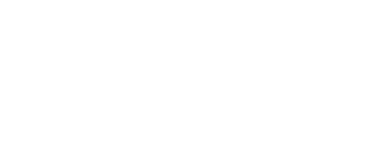
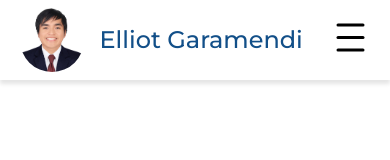
Before and after one commit to elliotgaramendi/portfolio, a plain HTML site: page index.html in a window 390 px wide. Drawn offline with nearby package versions, Linux system fonts and the light colour scheme.

Commit message:
Cabecera Barra de navegación con flexbox

```diff
--- /dev/null
+++ b/css/index.css
@@ -0,0 +1,137 @@
+:root {
+  --theme-color: white;
+  --primary-color: #124f88;
+  --secundary-color: #f7c331;
+  --text-color: black;
+  --text-color-inverse: white;
+  --navbar-shadow-color: #e5e5e5;
+  --menu-mobile-background-color: #3a4460;
+}
+
+.body {
+  font-family: 'Montserrat', sans-serif;
+  background-color: var(--theme-color);
+  color: var(--text-color);
+}
+
+.header {
+  position: fixed;
+  box-shadow: 0 0.25rem 0.25rem var(--navbar-shadow-color);
+  top: 0;
+  left: 0;
+  background-color: var(--theme-color);
+  width: 100%;
+}
+
+.nav {
+  display: flex;
+  justify-content: space-between;
+  padding: 0.5rem;
+  max-width: 90%;
+  margin: 0 auto;
+}
+
+.nav__link {
+  text-decoration: none;
+  color: var(--text-color);
+  font-weight: 500;
+  line-height: 4rem;
+  position: relative;
+}
+
+.nav__link::after {
+  content: '';
+  background-color: var(--secundary-color);
+  position: absolute;
+  left: 0;
+  top: calc(100% + 0.1rem);
+  width: 100%;
+  height: 0.25rem;
+  opacity: 0;
+  transition: all 0.5s;
+}
+
+.nav__link:hover {
+  color: var(--primary-color);
+}
+
+.nav__link--selected::after, .nav__link:hover::after {
+  opacity: 0.8;
+}
+
+.nav__link--flex-x {
+  display: flex;
+  align-items: center;
+  font-weight: 500;
+  color: var(--primary-color);
+}
+
+.nav__logo {
+  width: 4rem;
+  height: 4rem;
+  border-radius: 50%;
+}
+
+.nav__nombre {
+  margin-left: 1rem;
+}
+
+.nav__list {
+  display: flex;
+  list-style: none;
+  margin: 0;
+  padding: 0;
+}
+
+.nav__item {
+  padding: 0 1rem;
+}
+
+.nav__open-menu, .nav__close-menu {
+  display: none;
+}
+
+@media (max-width: 800px) {
+  .nav__link {
+    color: var(--text-color-inverse);
+    font-size: 1.5rem;
+  }
+  .nav__link--flex-x {
+    color: var(--primary-color);
+  }
+  .nav__list {
+    flex-direction: column;
+    width: 100%;
+    height: 100%;
+    position: fixed;
+    top: 0;
+    left: 0;
+    align-items: center;
+    background-color: var(--menu-mobile-background-color);
+    overflow-y: auto;
+    opacity: 0;
+    pointer-events: none;
+    transition: all 0.5s;
+  }
+  .nav__open-menu, .nav__close-menu {
+    display: block;
+    background: none;
+    border: none;
+    cursor: pointer;
+  }
+  .nav__close-menu {
+    align-self: flex-end;
+    margin: 1.5rem 2rem;
+  }
+  .nav__list--opened {
+    opacity: 1;
+    pointer-events: all;
+  }
+  .nav__link::after {
+    content: none;
+  }
+  .nav__link--selected, .nav__link:hover {
+    color: var(--secundary-color);
+    transition: all 0.5s;
+  }
+}
--- a/index.html
+++ b/index.html
@@ -1,15 +1,40 @@
 <!DOCTYPE html>
-<html lang="en">
+<html lang="es">
 
 <head>
   <meta charset="UTF-8">
   <meta http-equiv="X-UA-Compatible" content="IE=edge">
   <meta name="viewport" content="width=device-width, initial-scale=1.0">
   <title>Elliot Garamendi</title>
+  <link rel="stylesheet" href="https://cdn.jsdelivr.net/npm/normalize.css@8.0.1/normalize.min.css">
+  <link rel="preconnect" href="https://fonts.googleapis.com">
+  <link rel="preconnect" href="https://fonts.gstatic.com" crossorigin>
+  <link rel="stylesheet" href="https://fonts.googleapis.com/css2?family=Montserrat:wght@400;500;700&display=swap">
+  <link rel="stylesheet" href="./css/index.css">
 </head>
 
-<body>
-
+<body class="body">
+  <header class="header">
+    <nav class="nav">
+      <a href="#" class="nav__link nav__link--flex-x">
+        <img src="./img/elliotgaramendi-1.jpg" alt="Elliot Garamendi" class="nav__logo">
+        <div class="nav__nombre">Elliot Garamendi</div>
+      </a>
+      <button class="nav__open-menu" aria-label="Abrir menú" id="openMenuButton">
+        <img src="./img/menu-icon.svg" alt="Ícono de menú">
+      </button>
+      <ul class="nav__list" id="menu">
+        <button class="nav__close-menu" aria-label="Abrir menú" id="closeMenuButton">
+          <img src="./img/close-icon.svg" alt="Ícono de cerrar">
+        </button>
+        <li class="nav__item"><a href="#profile" class="nav__link nav__link--selected">Perfil</a></li>
+        <li class="nav__item"><a href="#experience" class="nav__link">Experiencia</a></li>
+        <li class="nav__item"><a href="#skills" class="nav__link">Habilidades</a></li>
+        <li class="nav__item"><a href="#contact" class="nav__link">Contacto</a></li>
+      </ul>
+    </nav>
+  </header>
+  <script src="./js/index.js"></script>
 </body>
 
 </html>
--- /dev/null
+++ b/js/index.js
@@ -0,0 +1,11 @@
+'use strict';
+const menu = document.getElementById('menu');
+const openMenuButton = document.getElementById('openMenuButton');
+const closeMenuButton = document.getElementById('closeMenuButton');
+
+const toggleMenu = () => {
+  menu.classList.toggle('nav__list--opened');
+}
+
+openMenuButton.addEventListener('click', toggleMenu);
+closeMenuButton.addEventListener('click', toggleMenu);
```
Also changed, not shown: img/close-icon.svg (added), img/elliotgaramendi-1.jpg (added), img/elliotgaramendi-2.jpg (added), img/menu-icon.svg (added).
